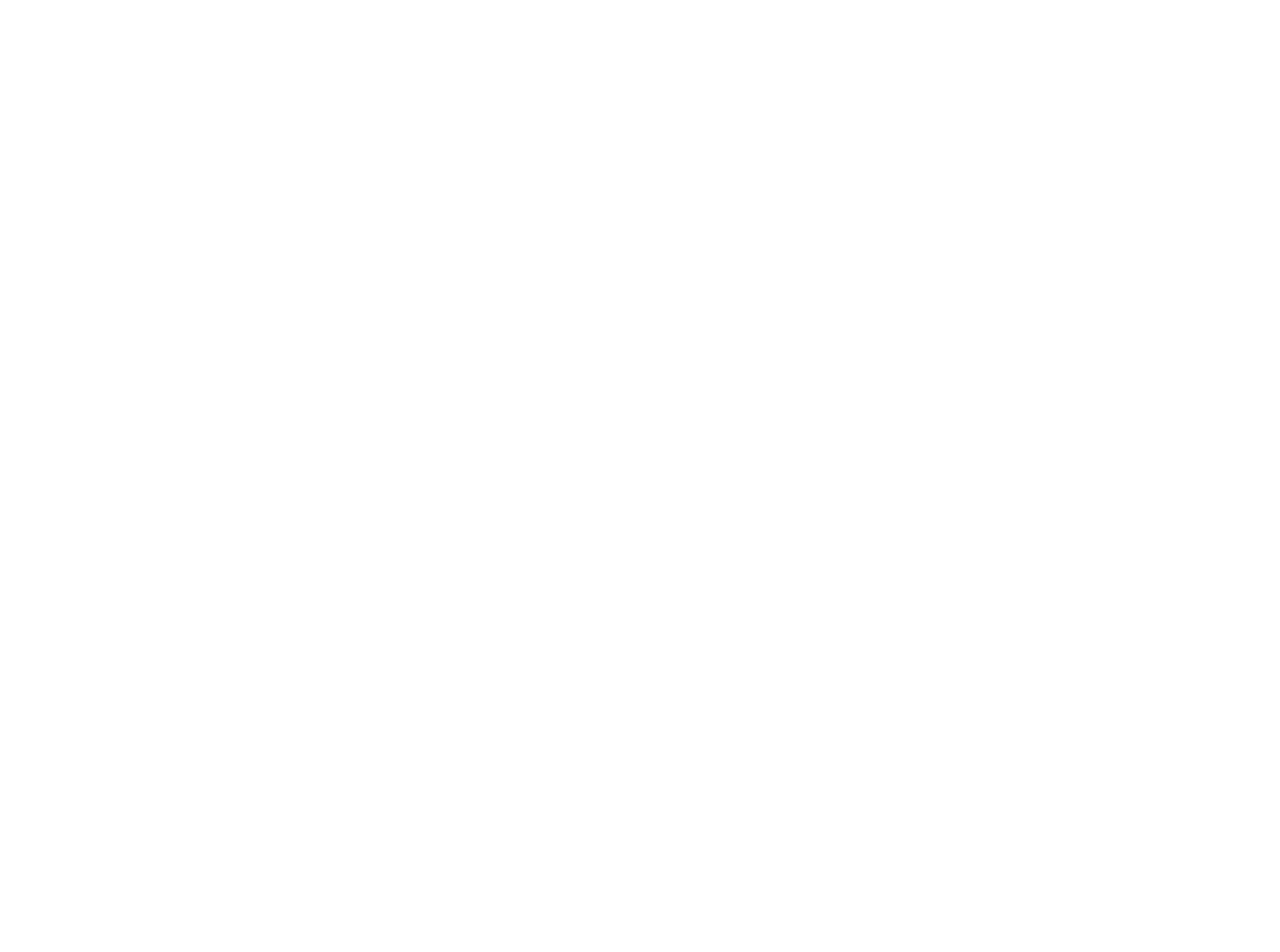
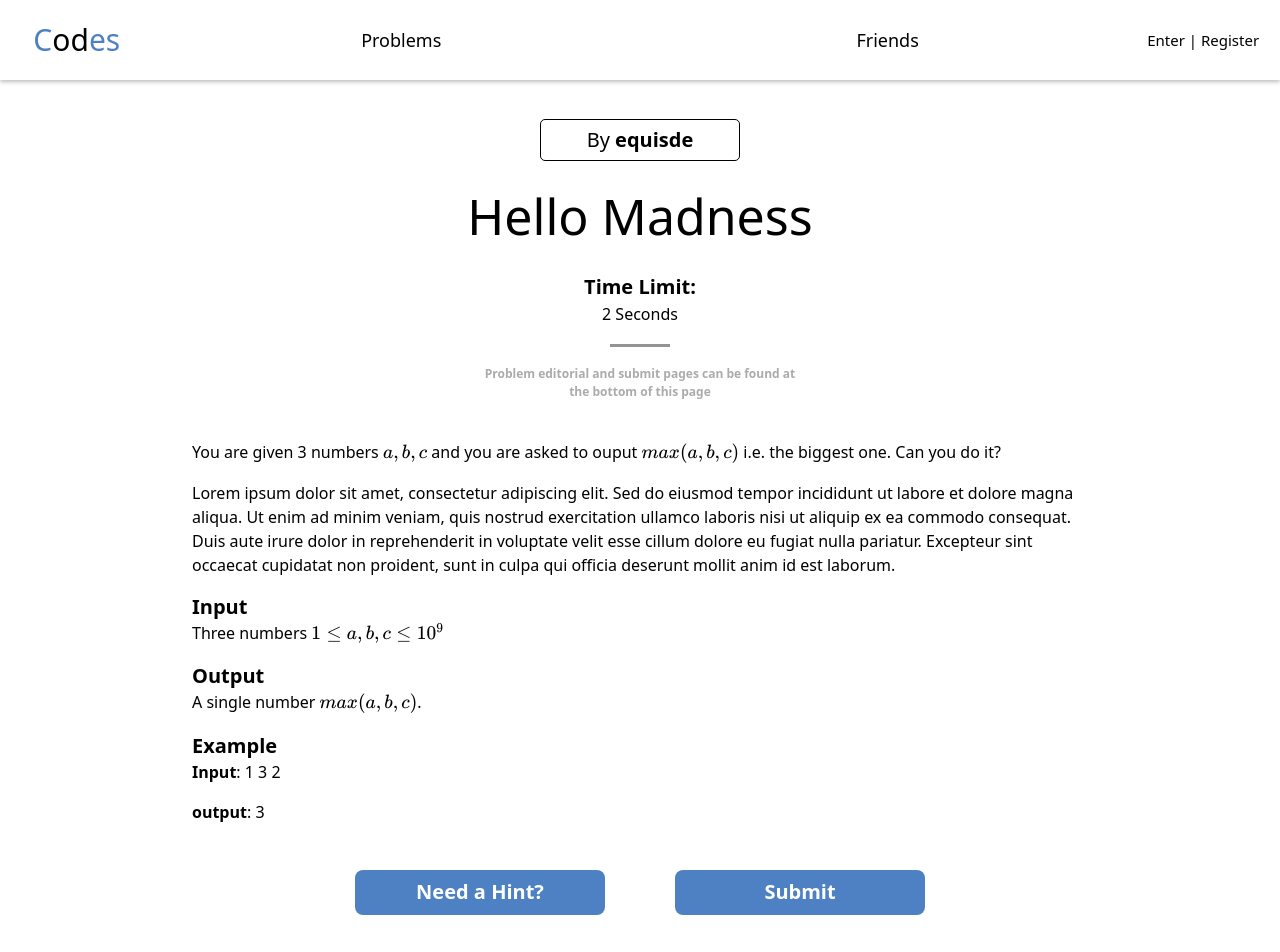
Before and after one commit to Sgewux/Codes-Frontend, a React (Vite) app: page /problems/1 in a window 1280 px wide. Before the commit this address had no page. Shown: the top 952 px of the page. Before the commit the page ends 800 px from the top, so only its background shows below. Built offline with nearby package versions, Linux system fonts and the light colour scheme.

Commit message:
Created problems page

```diff
--- a/package.json
+++ b/package.json
@@ -14,8 +14,11 @@
     "js-cookie": "^3.0.5",
     "react": "^18.3.1",
     "react-dom": "^18.3.1",
+    "react-markdown": "^9.0.3",
     "react-router-dom": "^7.1.1",
-    "react-syntax-highlighter": "^15.6.1"
+    "react-syntax-highlighter": "^15.6.1",
+    "rehype-katex": "^7.0.1",
+    "remark-math": "^6.0.0"
   },
   "devDependencies": {
     "@eslint/js": "^9.17.0",
--- a/src/App.tsx
+++ b/src/App.tsx
@@ -9,6 +9,11 @@
 import SubmissionDetail from "./pages/SubmissionDetail";
 import Friends from "./pages/Friends";
 import Problemsetter from "./pages/Problemsetter";
+import Problem from "./pages/Problem";
+
+// Markdown rendering
+import 'katex/dist/katex.min.css';
+
 
 function App() {
   return (
@@ -23,6 +28,7 @@
           <Route path="/submissions/:id" element={<SubmissionDetail/>}/>
           <Route path="/submit" element={<Submit/>}/>
           <Route path="/problems" element={<Problems/>}/>
+          <Route path="/problems/:id" element={<Problem/>}/>
           <Route path="/problemsetter" element={<Problemsetter/>}/>
         </Routes>
       </BrowserRouter>
--- a/src/components/Nav.tsx
+++ b/src/components/Nav.tsx
@@ -8,7 +8,7 @@
 
 function Nav({ logged, activeTab, role }: NavProps) {
   return (
-        <div className="h-[80px] w-[100vw] sticky bg-white shadow-[0_2px_4px_#00000040] top-0">
+    <div className="h-[80px] w-[100vw] sticky bg-white shadow-[0_2px_4px_#00000040] top-0 z-[1000]">
       <div className="flex flex-row">
         <div className="text-center h-[80px] w-[12vw] align-middle leading-[80px]">
           <span className="text-[30px] font-[500]"><span className="text-main">C</span>od<span className="text-main">es</span></span>
@@ -32,9 +32,11 @@
 
           { (role == "admin" || role == "problemsetter") ?
               (<div className={`h-[80px] ${activeTab == "problemsetter" ? "border-solid border-[#4E80C4] border-b-[3px]" : ""}`}>
+                <Link to="/problemsetter">
                   <span className={`text-[18px] cursor-pointer ${activeTab == "problemsetter" ? "text-[#4E80C4] font-[500]" : "font-[300]"} transition-[0.3s] hover:text-[#235598]`}>
                     Problemsetter
                   </span>
+                </Link>
               </div>) : <></>
           }
 
--- /dev/null
+++ b/src/pages/Problem.tsx
@@ -0,0 +1,79 @@
+import { useParams } from "react-router-dom";
+import Footer from "../components/Footer";
+import Nav from "../components/Nav";
+import { useState } from "react";
+import ProblemDisplayInfo from "../types/ProblemDisplayInfo";
+
+// Render markdown
+import Markdown from "react-markdown";
+import rehypeKatex from "rehype-katex";
+import remarkMath from "remark-math";
+
+function Problem(){
+  const dummyProblem: ProblemDisplayInfo = {
+    name: "Hello Madness",
+    author: "equisde",
+    timeLimit: 2,
+    statement: ` You are given 3 numbers $a,b,c$ and you are asked to ouput $max(a,b,c)$ i.e. the biggest one. Can you do it? \n
+Lorem ipsum dolor sit amet, consectetur adipiscing elit. Sed do eiusmod tempor incididunt ut labore et dolore magna aliqua. Ut enim ad minim veniam, quis nostrud exercitation ullamco laboris nisi ut aliquip ex ea commodo consequat. Duis aute irure dolor in reprehenderit in voluptate velit esse cillum dolore eu fugiat nulla pariatur. Excepteur sint occaecat cupidatat non proident, sunt in culpa qui officia deserunt mollit anim id est laborum. \n
+
+### Input \n
+Three numbers $1\\le a,b,c\\le10^9$ \n
+### Output \n
+A single number $max(a,b,c)$. \n
+### Example \n
+**Input**: 1 3 2 \n
+**output**: 3
+`
+  };
+  const { id } = useParams();
+  const [problem, setProblem] = useState<ProblemDisplayInfo>(dummyProblem);
+
+  return (
+    <>
+      <Nav logged={true} role="contestant"/>
+      <div className="w-[100vw] min-h-[calc(100vh-80px)] bg-white flex flex-col items-center py-[30px]">
+        <div className="h-[300px] flex flex-col items-center justify-around">
+          <div className="w-[200px] py-[5px] border-solid border-black border-[1px] rounded-[5px] text-center">
+            <h3 className="font-[400] text-[20px]">By <span className="font-[700]">{problem.author}</span></h3>
+          </div>
+          <h1 className="font-[400] text-[50px]">{problem.name}</h1>
+          <div className="text-center">
+            <h3 className="font-[700] text-[20px]">Time Limit:</h3>
+            <span className="font-[20px]">{`${problem.timeLimit} Second${problem.timeLimit > 1 ? "s" : ""}`}</span>
+          </div>
+          <svg width={60} height={3}>
+            <rect x={0} y={0} width={60} height={3} fill="#959393"/>
+          </svg>
+          <div className="w-[330px] text-center">
+            <p className="font-[700] text-[12px] text-[#ABABAB]">Problem editorial and submit pages can be found at the bottom of this page</p>
+          </div>
+        </div>
+        <div className="w-[70vw] my-[30px]">
+
+            <Markdown remarkPlugins={[remarkMath]} rehypePlugins={[rehypeKatex]}
+              components={{
+                h1: ({ children }) => <h1 className="text-3xl font-semibold">{children}</h1>,
+                h2: ({ children }) => <h2 className="text-2xl font-semibold">{children}</h2>,
+                h3: ({ children }) => <h3 className="text-xl font-semibold">{children}</h3>,
+                p: ({ children }) => <p className="mb-4">{children}</p>,
+              }}>
+              {problem.statement}
+            </Markdown>
+
+        </div>
+        <div className="flex justify-around w-[50vw]">
+            <button className="bg-main w-[250px] h-[45px] text-center rounded-[8px]" onClick={() => {}}>
+              <span className="font-[700] text-white text-[20px]">Need a Hint?</span>
+            </button>
+            <button className="bg-main w-[250px] h-[45px] text-center rounded-[8px]" onClick={() => {}}>
+              <span className="font-[700] text-white text-[20px]">Submit</span>
+            </button>
+        </div>
+      </div>
+      <Footer/>
+    </>
+  );
+}
+
+export default Problem;
--- /dev/null
+++ b/src/types/ProblemDisplayInfo.ts
@@ -0,0 +1,8 @@
+interface ProblemDisplayInfo {
+    name: string;
+    author: string;
+    timeLimit: number;
+    statement: string;
+};
+
+export default ProblemDisplayInfo;
```
Also changed, not shown: 1 other file (tests, documents, lock files or other folders). Lines whose indentation alone changed are shown as unchanged.
